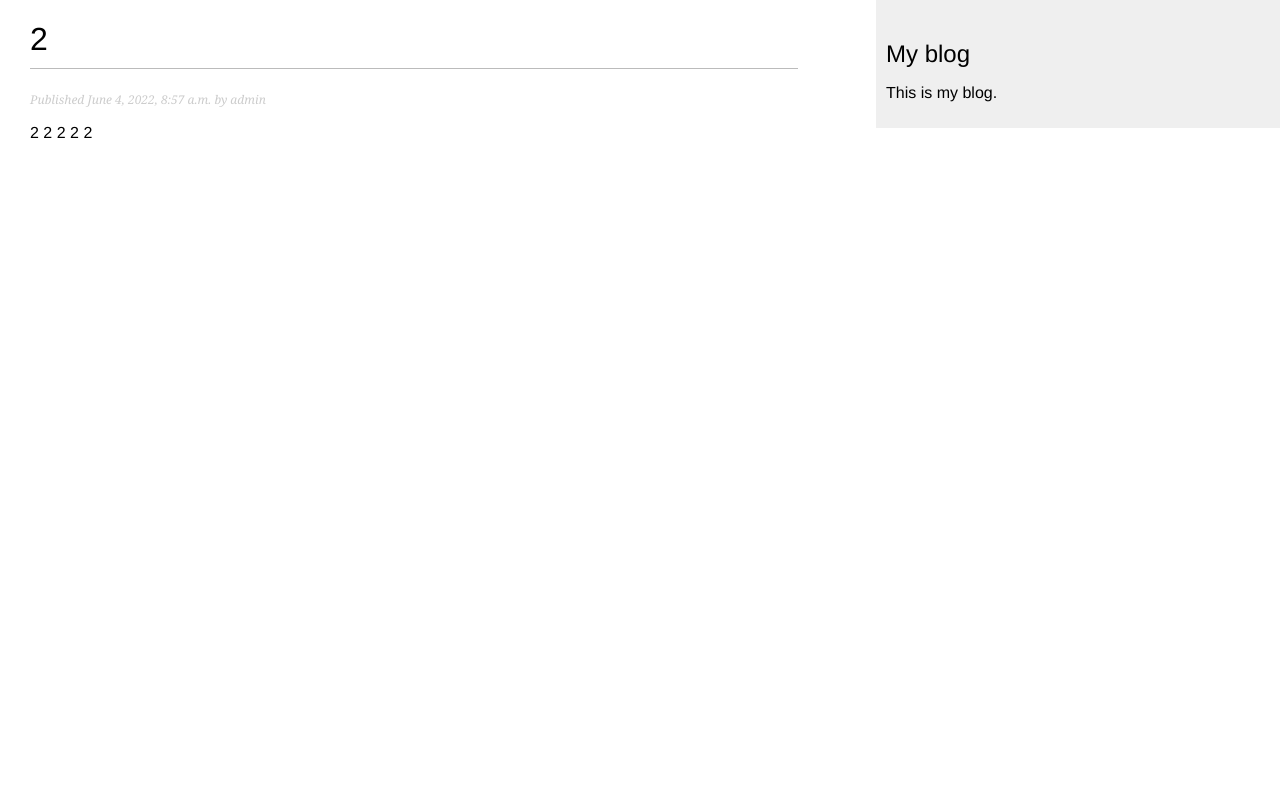
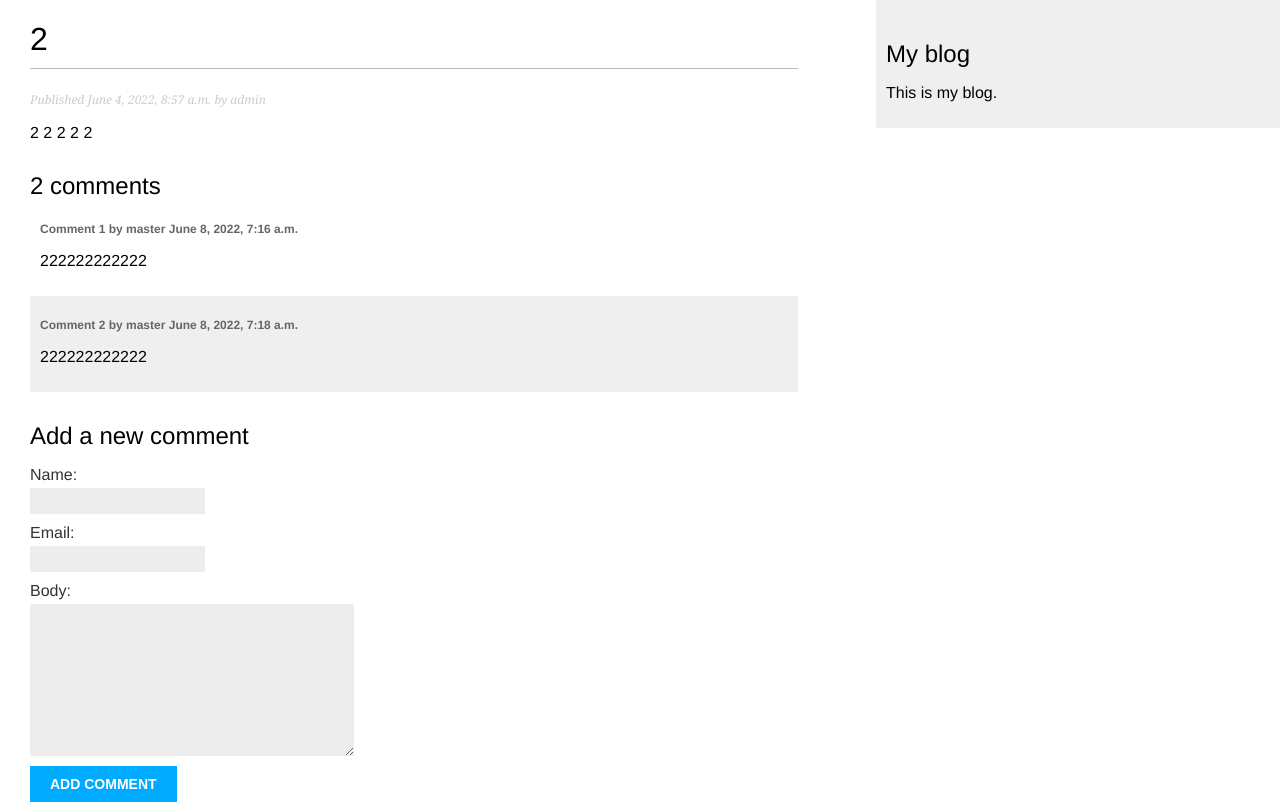
Before and after one commit to OGUR4IK398/School_Practice_Django_2022_, a Django app: page /blog/2/ in a window 1280 px wide. Before the commit the page ends 138 px from the top, so only its background shows below. Run offline with Django 4.2, Linux system fonts and the light colour scheme; data comes from the database, SQL or seed files in the repository; both versions use the stored data as it was after the commit.

Commit message:
coments done

```diff
--- /dev/null
+++ b/mysite/blog/forms.py
@@ -0,0 +1,8 @@
+from django import forms
+from .models import Comment
+
+
+class CommentForm(forms.ModelForm):
+    class Meta:
+        model = Comment
+        fields = ['name', 'email', 'body']
--- a/mysite/blog/models.py
+++ b/mysite/blog/models.py
@@ -12,6 +12,7 @@
     class Status(models.TextChoices):
         DRAFT = 'DF', 'Draft'
         PUBLISHED = 'PB', 'Published'
+
     title = models.CharField(max_length=250)
     slug = models.SlugField(max_length=250)
 
@@ -30,12 +31,30 @@
     published = PublishedManager()  # Our custom manager.
 
 
-class Meta:
-    ordering = ['-publish']
-    indexes = [
-        models.Index(fields=['-publish']),
-    ]
+    class Meta:
+        ordering = ['-publish']
+        indexes = [
+            models.Index(fields=['-publish']),
+        ]
+
+    def __str__(self):
+        return self.title
 
 
-def __str__(self):
-    return self.title
+class Comment(models.Model):
+    post = models.ForeignKey(Post, on_delete=models.CASCADE, related_name='comments')
+    name = models.CharField(max_length=80)
+    email = models.EmailField()
+    body = models.TextField()
+    created = models.DateTimeField(auto_now_add=True)
+    updated = models.DateTimeField(auto_now=True)
+    active = models.BooleanField(default=True)
+
+    class Meta:
+        ordering = ['created']
+        indexes = [
+            models.Index(fields=['created']),
+        ]
+
+    def __str__(self):
+        return f'Comment by {self.name} on {self.post}'
--- /dev/null
+++ b/mysite/blog/templates/blog/post/comment_form.html
@@ -0,0 +1,6 @@
+<h2>Add a new comment</h2>
+<form action="{% url 'blog:post_comment' post.id %}" method="post">
+ {{ form.as_p }}
+ {% csrf_token %}
+ <p><input type="submit" value="Add comment"></p>
+</form>
--- a/mysite/blog/templates/blog/post/detail.html
+++ b/mysite/blog/templates/blog/post/detail.html
@@ -8,4 +8,28 @@
     Published {{ post.publish }} by {{ post.author }}
   </p>
   {{ post.body|linebreaks }}
+
+  {% with comments.count as total_comments %}
+  <h2>{{ total_comments }} comment{{ total_comments|pluralize }}</h2>
+  {% endwith %}
+
+  {% for comment in comments %}
+  <div class="comment">
+    <p class="info">
+      Comment {{ forloop.counter }} by {{ comment.name }}
+      {{ comment.created }}
+    </p>
+    {{ comment.body|linebreaks }}
+  </div>
+  {% empty %}
+  <p>There are no comments yet.</p>
+  {% endfor %}
+
+  <h2>Add a new comment</h2>
+  <form action='{% url "blog:post_comment" post.id %}' method="post">
+  {{ form.as_p }}
+  {% csrf_token %}
+  <p><input type="submit" value="Add comment"></p>
+  </form>
+
 {% endblock %}
--- a/mysite/blog/urls.py
+++ b/mysite/blog/urls.py
@@ -7,4 +7,5 @@
     # post views
     path('', views.post_list, name='post_list'),
     path('<int:id>/', views.post_detail, name='post_detail'),
+    path('<int:post_id>/comment/', views.post_comment, name='post_comment'),
 ]
--- a/mysite/blog/views.py
+++ b/mysite/blog/views.py
@@ -1,5 +1,7 @@
 from django.shortcuts import render, get_object_or_404
 from .models import Post
+from .forms import CommentForm
+from django.views.decorators.http import require_POST
 
 
 def post_list(request):
@@ -10,9 +12,21 @@
 
 
 def post_detail(request, id):
-    post = get_object_or_404(Post,
-                             id=id,
-                             status=Post.Status.PUBLISHED)
-    return render(request,
-                  'blog/post/detail.html',
-                  {'post': post})
+    post = get_object_or_404(Post, id=id, status=Post.Status.PUBLISHED)
+    comments = post.comments.filter(active=True)
+    form = CommentForm()
+    return render(request, 'blog/post/detail.html', {'post': post, 'comments': comments,
+                                                     'form': form})
+
+
+@require_POST
+def post_comment(request, post_id):
+    post = get_object_or_404(Post, id=post_id, status=Post.Status.PUBLISHED)
+    comment = None
+    form = CommentForm(data=request.POST)
+    if form.is_valid():
+        comment = form.save(commit=False)
+    comment.post = post
+    comment.save()
+    return render(request, 'blog/post/comment.html', {'post': post, 'form': form,
+                                                      'comment': comment})
```
Also changed, not shown: mysite/blog/admin.py (+8 -1 lines), mysite/blog/templates/blog/post/comment.html (added, +16 -0 lines), mysite/blog/migrations/0002_comment_alter_post_options_and_more.py (added), mysite/db.sqlite3.
